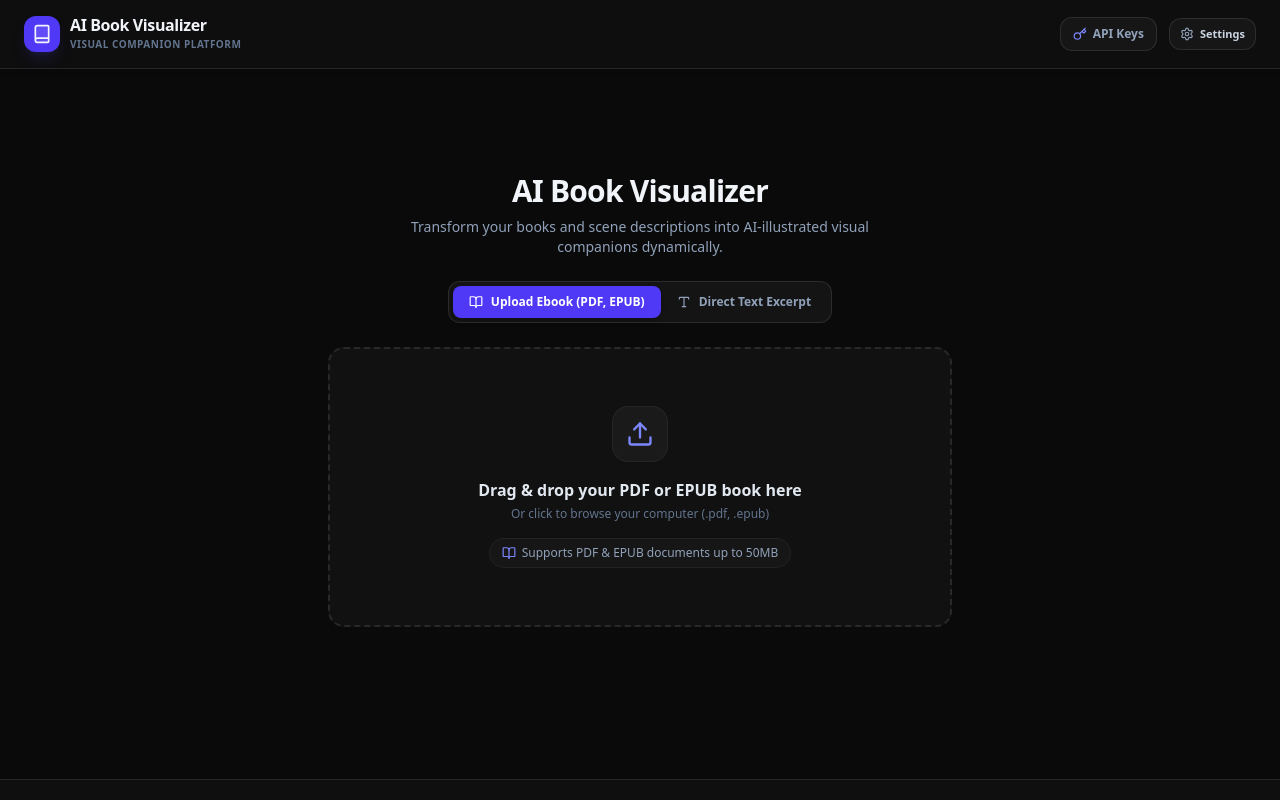
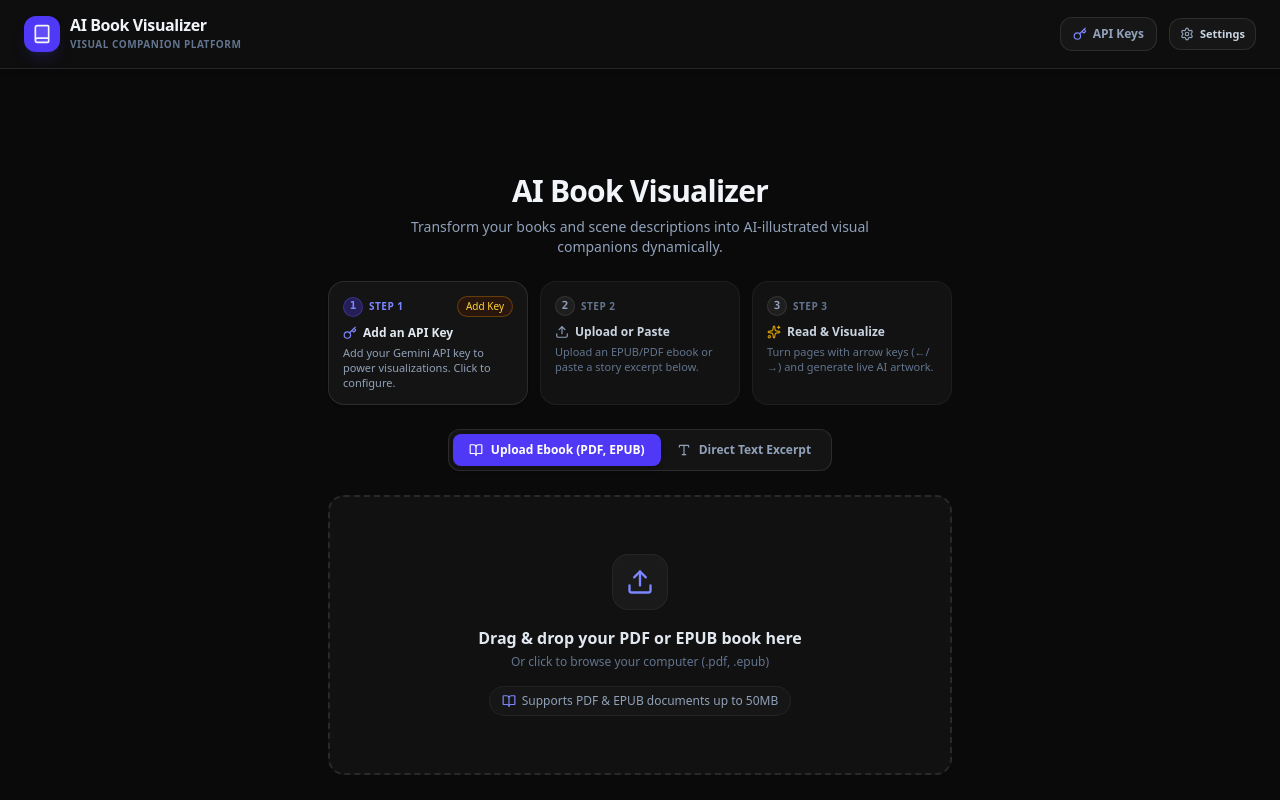
Before and after one commit to jliang117/bookVis, a React (Vite) app: page / in a window 1280 px wide. Shown: the top 800 px of the page. Built offline with nearby package versions, Linux system fonts and the light colour scheme.

Commit message:
feat: add keyboard navigation and API key prompt
- Enable arrow key navigation for reader pages
- Improve fullscreen detection logic in BookImagesMenu
- Add API key management access to the PDF uploader view

```diff
--- a/src/App.tsx
+++ b/src/App.tsx
@@ -187,7 +187,7 @@ export default function App() {
             transition={{ duration: 0.3 }}
             className="w-full flex justify-center py-12"
           >
-            <PdfUploader />
+            <PdfUploader onOpenApiKeys={() => setIsApiKeysOpen(true)} />
           </motion.div>
         ) : (
           // READING & GENERATING WORKFLOW
--- a/src/components/BookImagesMenu.tsx
+++ b/src/components/BookImagesMenu.tsx
@@ -55,7 +55,7 @@ export const BookImagesMenu: React.FC<BookImagesMenuProps> = ({
       e.stopPropagation();
     }
     setFullscreenModalImage(null);
-    if (isFullscreenReader) {
+    if (isFullscreenReader || (typeof document !== 'undefined' && Boolean(document.fullscreenElement))) {
       setIsOpen(true);
     }
   };
@@ -147,7 +147,7 @@ export const BookImagesMenu: React.FC<BookImagesMenuProps> = ({
 
   const handleSelectImage = (item: CacheEntry) => {
     selectBookImage(item);
-    if (isFullscreenReader) {
+    if (isFullscreenReader || (typeof document !== 'undefined' && Boolean(document.fullscreenElement))) {
       setFullscreenModalImage(item);
     } else {
       setIsOpen(false);
@@ -543,7 +543,7 @@ export const BookImagesMenu: React.FC<BookImagesMenuProps> = ({
                             </div>
                           </div>
 
-                          {/* Actions: Download individual card + Optional Fullscreen modal button */}
+                          {/* Actions: Download individual card + Fullscreen image modal button */}
                           <div className="flex items-center gap-1 shrink-0">
                             <button
                               onClick={(e) => handleDownloadCardImage(e, item)}
@@ -554,9 +554,9 @@ export const BookImagesMenu: React.FC<BookImagesMenuProps> = ({
                               <Download className="w-3.5 h-3.5" />
                             </button>
 
-                            {/* Fullscreen Reader Mode Only: Button to view in fullscreen/large modal */}
-                            {isFullscreenReader && (
+                            {/* Button to view illustration in Fullscreen Modal */}
                             <button
+                              id={`open-fullscreen-image-${item.currentPage}`}
                               onClick={(e) => handleOpenFullscreenImage(e, item)}
                               className="p-2 rounded-lg bg-white/5 hover:bg-indigo-600 border border-white/10 hover:border-indigo-500 text-slate-300 hover:text-white transition-all cursor-pointer shrink-0 shadow-sm"
                               title="View this illustration in Fullscreen Modal"
@@ -564,7 +564,6 @@ export const BookImagesMenu: React.FC<BookImagesMenuProps> = ({
                             >
                               <Maximize2 className="w-3.5 h-3.5" />
                             </button>
-                            )}
                           </div>
                         </div>
                       );
@@ -583,7 +582,7 @@ export const BookImagesMenu: React.FC<BookImagesMenuProps> = ({
       )}
 
       {/* Fullscreen Image Modal (for Fullscreen Reader Mode) */}
-      {fullscreenModalImage && (
+      {fullscreenModalImage && typeof document !== 'undefined' && (
         <div
           id="fullscreen-illustration-modal"
           onClick={handleCloseFullscreenModal}
--- a/src/components/PdfUploader.tsx
+++ b/src/components/PdfUploader.tsx
@@ -1,6 +1,6 @@
 import React, { useState, useRef } from 'react';
 import * as pdfjsLib from 'pdfjs-dist';
-import { Upload, FileText, Loader2, AlertCircle, Sparkles, Type, BookOpen } from 'lucide-react';
+import { Upload, FileText, Loader2, AlertCircle, Sparkles, Type, BookOpen, Key, Check } from 'lucide-react';
 import { useAppStore } from '../lib/store';
 import { parseEpub } from '../lib/epubParser';
 
@@ -12,10 +12,17 @@ pdfjsLib.GlobalWorkerOptions.workerSrc = new URL(
 
 const SAMPLE_EXCERPT = `The ancient library was carved directly into the petrified roots of the Great Willow. Shafts of amber sunlight filtered down through emerald glass skylights, illuminating swirling motes of dust and towering shelves packed with leather-bound grimoires. At the center of the moss-carpeted chamber, a brass astrolabe rotated silently, casting intricate geometric shadows across the cobblestone floor where young scholar Dennis stood in awe, clutching a glowing sapphire crystal.`;
 
-export default function PdfUploader() {
+interface PdfUploaderProps {
+  onOpenApiKeys?: () => void;
+}
+
+export default function PdfUploader({ onOpenApiKeys }: PdfUploaderProps) {
   const setPageTexts = useAppStore((state) => state.setPageTexts);
   const setDocumentType = useAppStore((state) => state.setDocumentType);
   const generateVisualization = useAppStore((state) => state.generateVisualization);
+  const apiKeys = useAppStore((state) => state.apiKeys);
+  const hasGeminiKey = Boolean(apiKeys?.gemini && apiKeys.gemini.trim().length > 0);
+
   const [mode, setMode] = useState<'file' | 'text'>('file');
   const [directText, setDirectText] = useState('');
   const [isDragging, setIsDragging] = useState(false);
@@ -148,6 +155,85 @@ export default function PdfUploader() {
         <p className="text-slate-400 text-sm max-w-lg mx-auto">
           Transform your books and scene descriptions into AI-illustrated visual companions dynamically.
         </p>
+      </div>
+
+      {/* Step-by-Step Workflow Guide with Step 1: Add API Key */}
+      <div className="grid grid-cols-1 sm:grid-cols-3 gap-3 mb-6">
+        {/* Step 1: Add an API Key (Interactive - Opens Keys Modal) */}
+        <button
+          type="button"
+          id="landing-step-one-button"
+          onClick={onOpenApiKeys}
+          className="group flex flex-col items-start text-left p-3.5 rounded-2xl bg-[#141414] hover:bg-[#181818] border border-white/10 hover:border-indigo-500/50 transition-all cursor-pointer shadow-sm hover:shadow-indigo-950/20 active:scale-[0.98]"
+        >
+          <div className="flex items-center justify-between w-full mb-2">
+            <div className="flex items-center gap-1.5">
+              <span className="flex items-center justify-center w-5 h-5 rounded-full bg-indigo-600/30 text-indigo-400 text-[11px] font-mono font-bold border border-indigo-500/30">
+                1
+              </span>
+              <span className="text-[10px] font-bold text-indigo-400 uppercase tracking-wider">
+                Step 1
+              </span>
+            </div>
+            {hasGeminiKey ? (
+              <span className="inline-flex items-center gap-1 text-[10px] text-emerald-400 bg-emerald-950/40 border border-emerald-500/30 px-2 py-0.5 rounded-full font-medium">
+                <Check className="w-3 h-3" />
+                Configured
+              </span>
+            ) : (
+              <span className="inline-flex items-center gap-1 text-[10px] text-amber-300 bg-amber-950/40 border border-amber-500/30 px-2 py-0.5 rounded-full font-medium">
+                Add Key
+              </span>
+            )}
+          </div>
+          <div className="flex items-center gap-1.5 text-xs font-semibold text-slate-200 group-hover:text-white mb-1">
+            <Key className="w-3.5 h-3.5 text-indigo-400 group-hover:scale-110 transition-transform" />
+            <span>Add an API Key</span>
+          </div>
+          <p className="text-[11px] text-slate-400 group-hover:text-slate-300 leading-snug">
+            {hasGeminiKey
+              ? 'Gemini key active. Click to manage or change credentials.'
+              : 'Add your Gemini API key to power visualizations. Click to configure.'}
+          </p>
+        </button>
+
+        {/* Step 2: Upload Book or Scene */}
+        <div className="flex flex-col items-start p-3.5 rounded-2xl bg-[#121212] border border-white/5">
+          <div className="flex items-center gap-1.5 mb-2">
+            <span className="flex items-center justify-center w-5 h-5 rounded-full bg-white/5 text-slate-400 text-[11px] font-mono font-bold border border-white/10">
+              2
+            </span>
+            <span className="text-[10px] font-bold text-slate-500 uppercase tracking-wider">
+              Step 2
+            </span>
+          </div>
+          <div className="flex items-center gap-1.5 text-xs font-semibold text-slate-300 mb-1">
+            <Upload className="w-3.5 h-3.5 text-slate-400" />
+            <span>Upload or Paste</span>
+          </div>
+          <p className="text-[11px] text-slate-500 leading-snug">
+            Upload an EPUB/PDF ebook or paste a story excerpt below.
+          </p>
+        </div>
+
+        {/* Step 3: Read & Visualize */}
+        <div className="flex flex-col items-start p-3.5 rounded-2xl bg-[#121212] border border-white/5">
+          <div className="flex items-center gap-1.5 mb-2">
+            <span className="flex items-center justify-center w-5 h-5 rounded-full bg-white/5 text-slate-400 text-[11px] font-mono font-bold border border-white/10">
+              3
+            </span>
+            <span className="text-[10px] font-bold text-slate-500 uppercase tracking-wider">
+              Step 3
+            </span>
+          </div>
+          <div className="flex items-center gap-1.5 text-xs font-semibold text-slate-300 mb-1">
+            <Sparkles className="w-3.5 h-3.5 text-amber-400/80" />
+            <span>Read & Visualize</span>
+          </div>
+          <p className="text-[11px] text-slate-500 leading-snug">
+            Turn pages with arrow keys (←/→) and generate live AI artwork.
+          </p>
+        </div>
       </div>
 
       {/* Mode Toggle Bar */}
```
Also changed, not shown: src/components/ReaderPanel.tsx (+48 -7 lines). Lines whose indentation alone changed are shown as unchanged.
